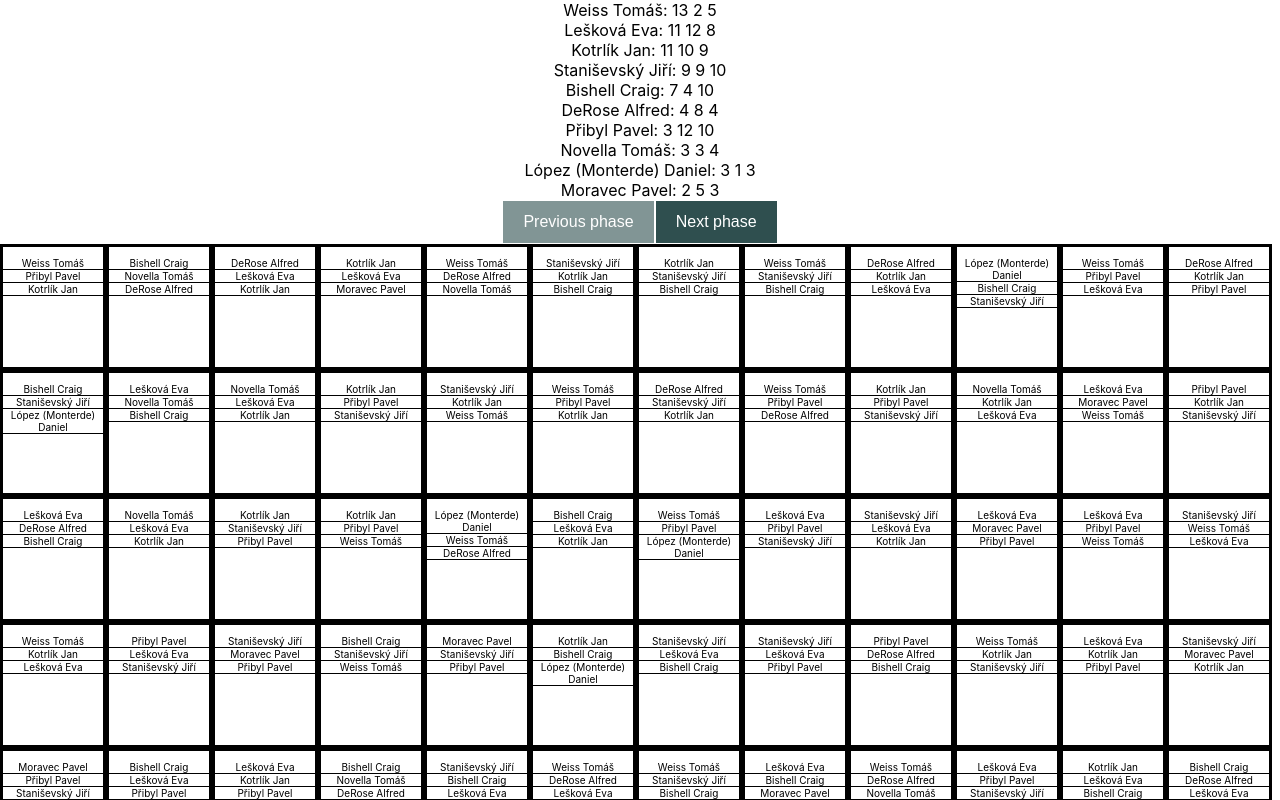
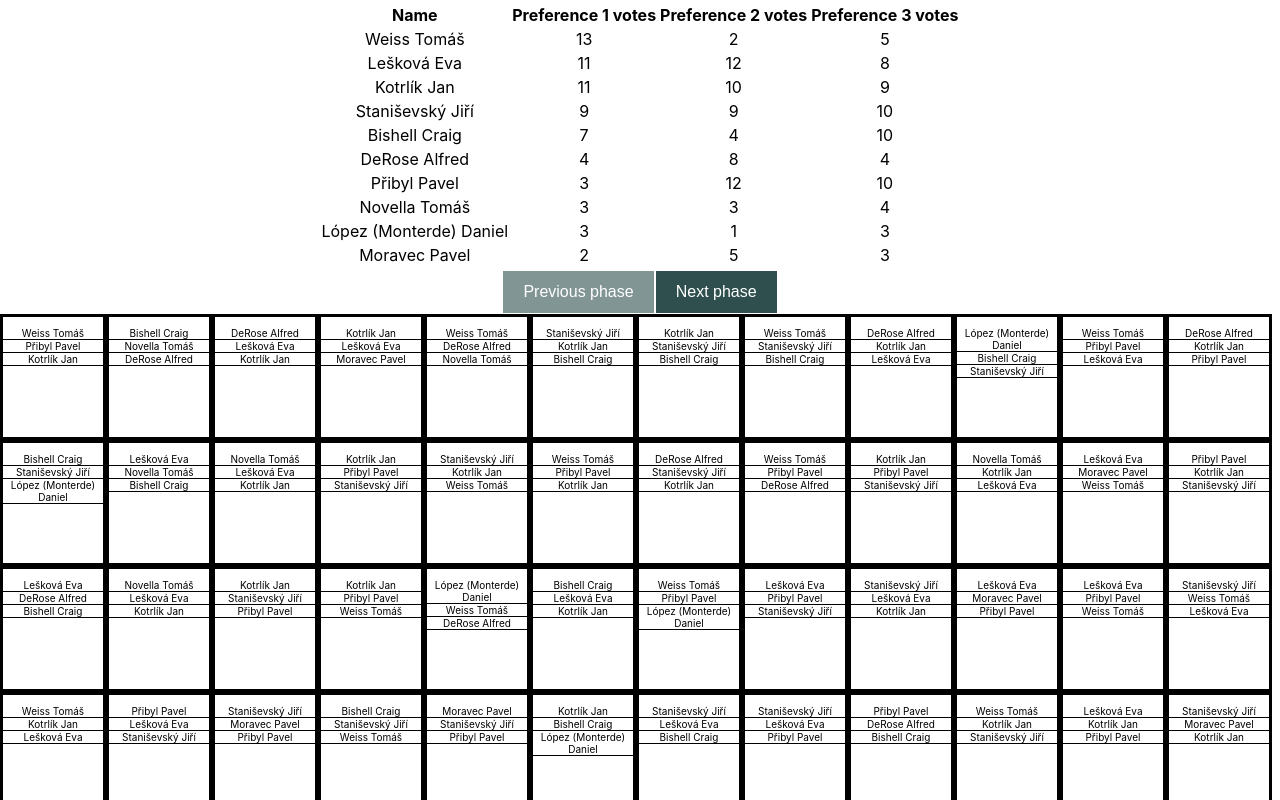
Before and after one commit to dlopezm/election-visualizer, a React (Create React App) app: page / in a window 1280 px wide. Shown: the top 800 px of the page. Built offline with nearby package versions, Linux system fonts and the light colour scheme.

Commit message:
Make the candidate list into a table

```diff
--- a/src/App.css
+++ b/src/App.css
@@ -1,3 +1,7 @@
 .App {
   text-align: center;
 }
+
+.candidateTable{
+  margin: auto;
+}
--- a/src/App.tsx
+++ b/src/App.tsx
@@ -1,15 +1,15 @@
 import React, { ReactElement, useEffect, useState } from 'react';
 import csvParser from 'papaparse';
-import FlipMove from 'react-flip-move';
 
 import './App.css';
-import { Candidate } from './components/Candidate';
 import { Ballot } from './components/Ballot';
 import { Ballot as BallotType } from './state/Ballot';
 import { State } from './state/State';
 import { NUM_ELECTED } from './constants';
 import { Status } from './state/Status';
 import { calculateState } from './state/CalculateState';
+import { CandidateTable } from './components/CandidateTable';
+import { range } from './utils';
 
 function App(): ReactElement {
     const [fullState, setFullState] = useState<State>({ phases: [], activePhase: 0 });
@@ -36,7 +36,7 @@ function App(): ReactElement {
                 (rawBallot): BallotType => {
                     const ballotWithoutTimestamp = rawBallot.slice(1);
 
-                    const rankedCandidateNames = Array.from(Array(NUM_ELECTED).keys()).map((number) => {
+                    const rankedCandidateNames = range(NUM_ELECTED).map((number) => {
                         const choiceIndex = ballotWithoutTimestamp.findIndex((choice) =>
                             choice.includes(String(number + 1))
                         );
@@ -77,11 +77,11 @@ function App(): ReactElement {
         <div className="App">
             <div>
                 {fullState.phases[fullState.activePhase] && (
-                    <FlipMove>
-                        {fullState.phases[fullState.activePhase].candidates.map((candidate) => (
-                            <Candidate key={candidate.name} candidate={candidate} />
-                        ))}
-                    </FlipMove>
+                    <>
+                        <CandidateTable
+                            candidates={fullState.phases[fullState.activePhase].candidates}
+                        ></CandidateTable>
+                    </>
                 )}
             </div>
             <div>
--- a/src/components/Candidate.tsx
+++ b/src/components/Candidate.tsx
@@ -8,25 +8,14 @@ export interface Props {
     candidate: CandidateType;
 }
 
-const renderVotes = (candidate: CandidateType): ReactElement | null => {
-    if (candidate.status === Status.eliminated) {
-        return null;
-    }
-    return (
-        <span>
-            :&nbsp;
-            {candidate.votesWhenElected
-                ? formatNumber(candidate.votesWhenElected, 3)
-                : candidate.votesOnCurrentRound.map((value) => formatNumber(value, 3)).join(' ')}
-        </span>
-    );
-};
-
 export class Candidate extends React.Component<Props> {
     render(): ReactElement {
         const { candidate } = this.props;
+
+        const votesToRender = candidate.votesOnLastStage ? candidate.votesOnLastStage : candidate.votesOnCurrentRound;
         return (
-            <div
+            <tr
+                key={candidate.name}
                 className={
                     candidate.status === Status.eliminated
                         ? 'eliminated'
@@ -35,9 +24,11 @@ export class Candidate extends React.Component<Props> {
                         : undefined
                 }
             >
-                <span>{candidate.name}</span>
-                {renderVotes(candidate)}
-            </div>
+                <td>{candidate.name}</td>
+                {votesToRender.map((value, index) => (
+                    <td key={index}>{formatNumber(value, 3)}</td>
+                ))}
+            </tr>
         );
     }
 }
--- /dev/null
+++ b/src/components/CandidateTable.tsx
@@ -0,0 +1,34 @@
+import React, { ReactElement } from 'react';
+import FlipMove from 'react-flip-move';
+
+import './components.css';
+import { Candidate as CandidateType } from '../state/Candidate';
+import { Candidate } from './Candidate';
+import { range } from '../utils';
+import { NUM_ELECTED } from '../constants';
+
+export interface Props {
+    candidates: CandidateType[];
+}
+
+export class CandidateTable extends React.Component<Props> {
+    render(): ReactElement {
+        const { candidates } = this.props;
+
+        return (
+            <table className="candidateTable">
+                <FlipMove>
+                    <tr>
+                        <th>Name</th>
+                        {range(NUM_ELECTED).map((index) => (
+                            <th key={index}>{`Preference ${index + 1} votes`}</th>
+                        ))}
+                    </tr>
+                    {candidates.map((candidate) => (
+                        <Candidate key={candidate.name} candidate={candidate} />
+                    ))}
+                </FlipMove>
+            </table>
+        );
+    }
+}
--- a/src/state/CalculateState.ts
+++ b/src/state/CalculateState.ts
@@ -68,6 +68,7 @@ function eliminateCandidate(phase: Phase): void {
         if (phase.candidates[i].status === Status.active) {
             eliminatedCandidateName = phase.candidates[i].name;
             phase.candidates[i].status = Status.eliminated;
+            phase.candidates[i].votesOnLastStage = phase.candidates[i].votesOnCurrentRound;
             break;
         }
     }
@@ -107,7 +108,7 @@ export const calculateState = (candidates: Candidate[], ballots: Ballot[]): Stat
             const activeCandidateVotes = candidate.votesOnCurrentRound[0];
             if (candidate.status !== Status.elected && activeCandidateVotes >= autoElectQuota) {
                 phase.candidates[i].status = Status.elected;
-                phase.candidates[i].votesWhenElected = activeCandidateVotes;
+                phase.candidates[i].votesOnLastStage = candidate.votesOnCurrentRound;
                 phase.candidates[i].positionWhenElected = i;
                 someCandidateElectedThisPhase = true;
                 console.log(`${candidate.name} elected!`);
--- a/src/state/Candidate.ts
+++ b/src/state/Candidate.ts
@@ -4,6 +4,6 @@ export interface Candidate {
     name: string;
     status: Status;
     votesOnCurrentRound: number[];
-    votesWhenElected?: number;
+    votesOnLastStage?: number[];
     positionWhenElected?: number;
 }
--- a/src/utils.ts
+++ b/src/utils.ts
@@ -2,3 +2,5 @@ export const formatNumber = (value: number, places: number): number => {
     const expandedPlaces = Math.pow(10, places);
     return Math.round(value * expandedPlaces) / expandedPlaces;
 };
+
+export const range = (length: number): number[] => Array.from(Array(length).keys());
```
